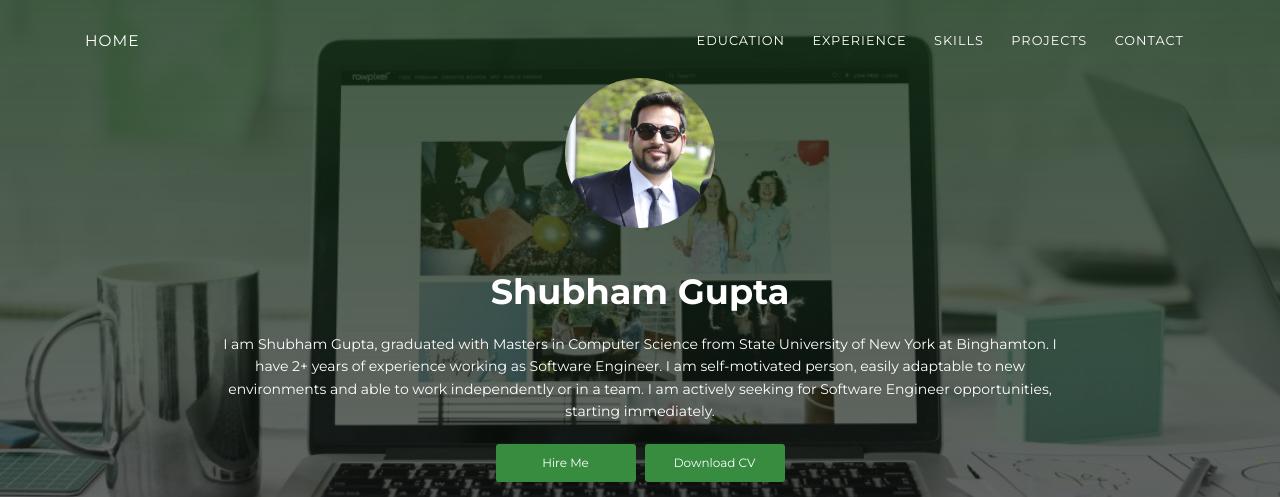
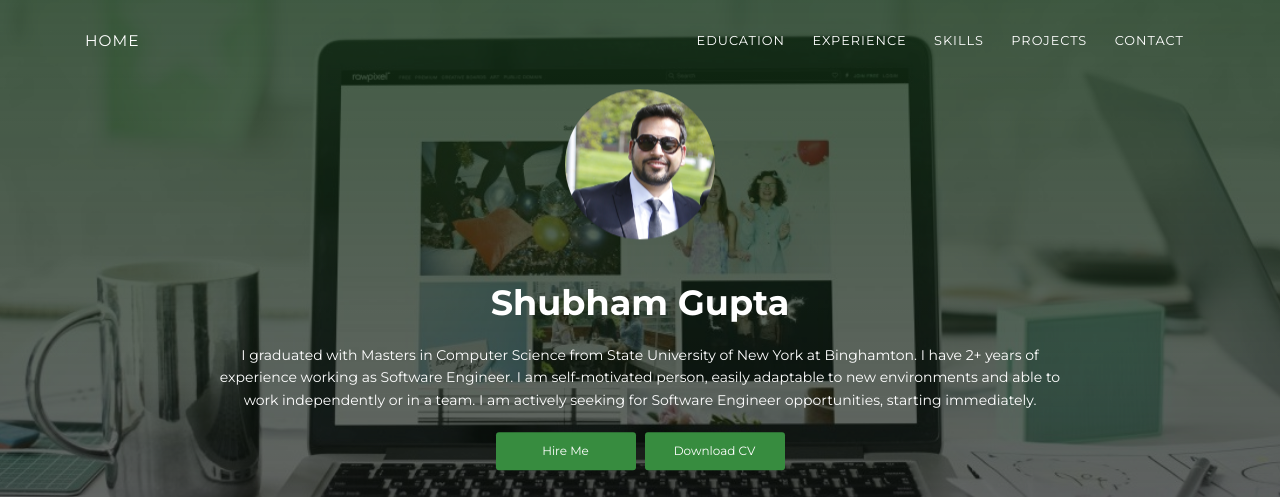
Before and after one commit to shubhamgupta95/shubhamgupta95.github.io, a plain HTML site: page index.html in a window 1280 px wide. Shown: the top 497 px of the page. Drawn offline with Linux system fonts and the light colour scheme.

Commit message:
Update index.html

```diff
--- a/index.html
+++ b/index.html
@@ -44,7 +44,7 @@
           <div class="h2 title">Shubham Gupta</div>
             <div class="details">
             </br>
-            <p>I am Shubham Gupta, graduated with Masters in Computer Science from State University of New York at Binghamton. I have 2+ years of experience working as Software Engineer. I am self-motivated person, easily adaptable to new environments and able to work independently or in a team. I am actively seeking for Software Engineer opportunities, starting immediately.</p>
+            <p>I graduated with Masters in Computer Science from State University of New York at Binghamton. I have 2+ years of experience working as Software Engineer. I am self-motivated person, easily adaptable to new environments and able to work independently or in a team. I am actively seeking for Software Engineer opportunities, starting immediately.</p>
             </div>
           <a class="btn btn-primary smooth-scroll mr-2" href="#contact" data-aos="zoom-in" data-aos-anchor="data-aos-anchor">Hire Me</a><a class="btn btn-primary" href="https://drive.google.com/open?id=1e1zMyDLujpP63h7D1S8LJjxtxO_9j06o" target="_blank" data-aos="zoom-in" data-aos-anchor="data-aos-anchor">Download CV</a>
         </div>
```
